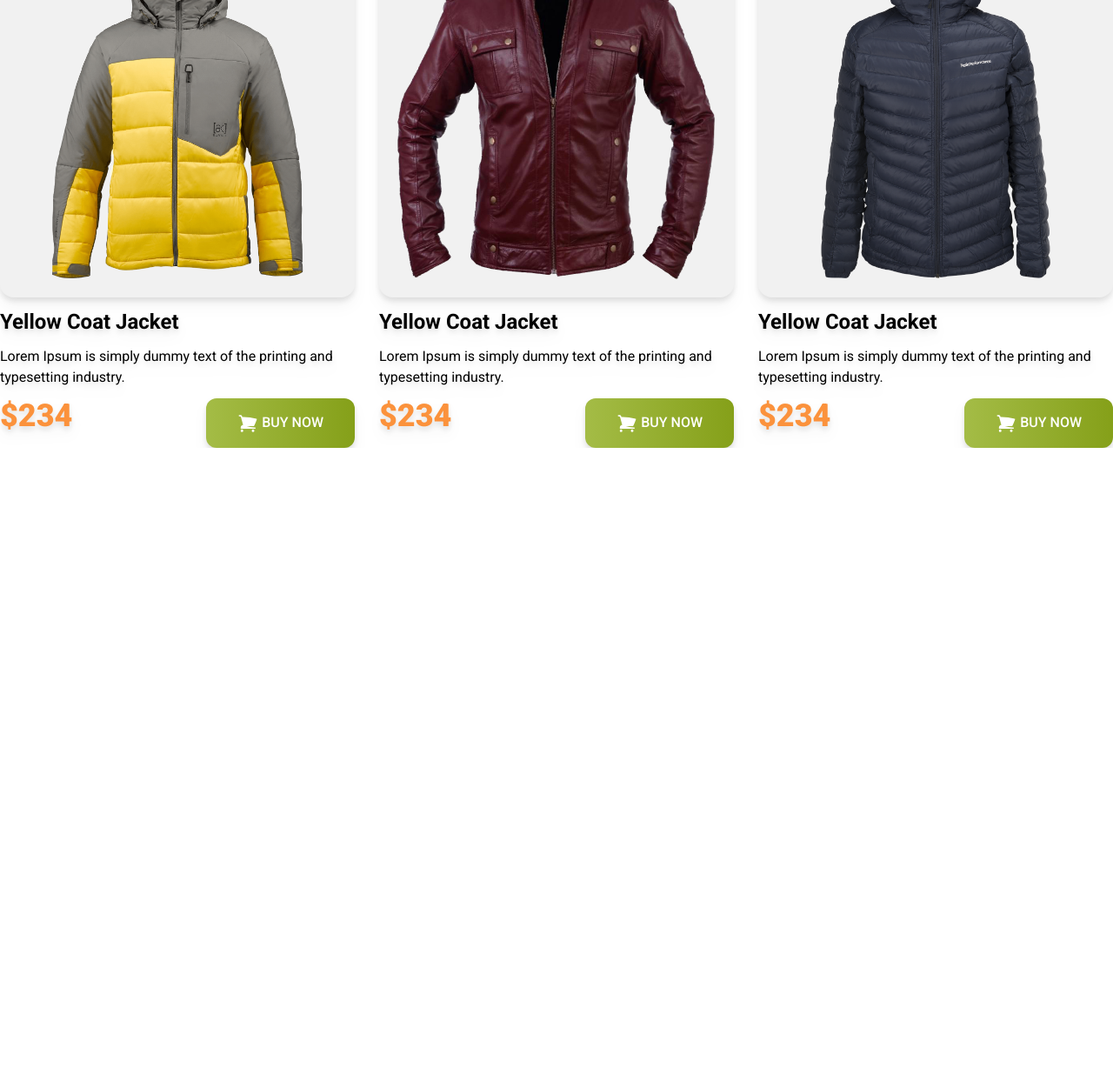
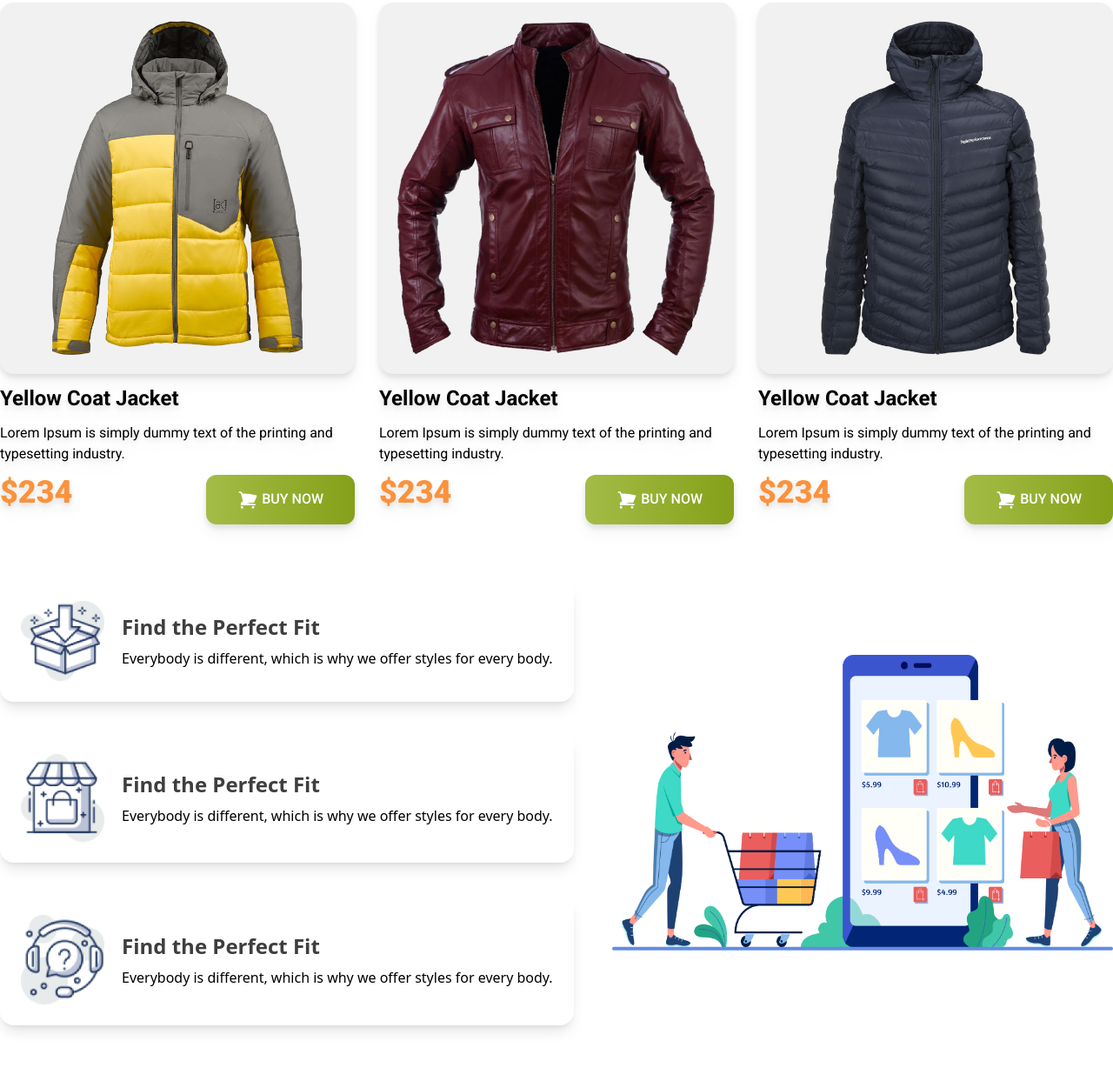
Before and after one commit to gopalbasak1/penguin-fashion, a plain HTML site: page index.html in a window 1280 px wide. Shown: the part 1588-2831 px from the top of the page at 87% size. Before the commit the page ends 2103 px from the top, so only its background shows below. Drawn offline with nearby package versions, Linux system fonts and the light colour scheme.

Commit message:
feature section created

```diff
--- a/index.html
+++ b/index.html
@@ -121,7 +121,7 @@
 
                 <!-- Men jacket -->
 
-                <section class="py-1">
+                <section class="py-12">
                     <h3 class="text-5xl font-bebas">Men Jacket</h3>
                 </section>
                 <!-- Jacket container -->
@@ -181,6 +181,45 @@
 
                 </div>
 
+                <!-- Feature Section -->
+                <section class="py-16 m-15">
+                    <div class="flex justify-between items-center ">
+                        <div class="space-y-9">
+                            <!-- icon 1 -->
+                            <div class="flex items-center gap-5 shadow-lg rounded-2xl p-6">
+                                <img class="w-24" src="icons/box.png" alt="">
+                               <div class="space-y-2">
+                                <h4 class="text-2xl font-bold text-[#3E3E3E]">Find the Perfect Fit</h4>
+                                <p>Everybody is different, which is why we offer styles for every body.</p>
+                               </div>
+                            </div>
+
+                               <!-- icon 2 -->
+                               <div class="flex items-center gap-5 shadow-lg rounded-2xl p-6">
+                                <img class="w-24" src="icons/house.png" alt="">
+                               <div class="space-y-2">
+                                <h4 class="text-2xl font-bold text-[#3E3E3E]">Find the Perfect Fit</h4>
+                                <p>Everybody is different, which is why we offer styles for every body.</p>
+                               </div>
+                            </div>
+
+                                <!-- icon 3 -->
+                                <div class="flex items-center gap-5 shadow-lg rounded-2xl p-6">
+                                    <img class="w-24" src="icons/question.png" alt="">
+                                   <div class="space-y-2">
+                                    <h4 class="text-2xl font-bold text-[#3E3E3E]">Find the Perfect Fit</h4>
+                                    <p>Everybody is different, which is why we offer styles for every body.</p>
+                                   </div>
+                                </div>
+
+
+
+                        </div>
+                        <div class="max-w-xl">
+                            <img src="images/shopping.png" alt="">
+                        </div>
+                    </div>
+                </section>
 
     </main>
 
```
